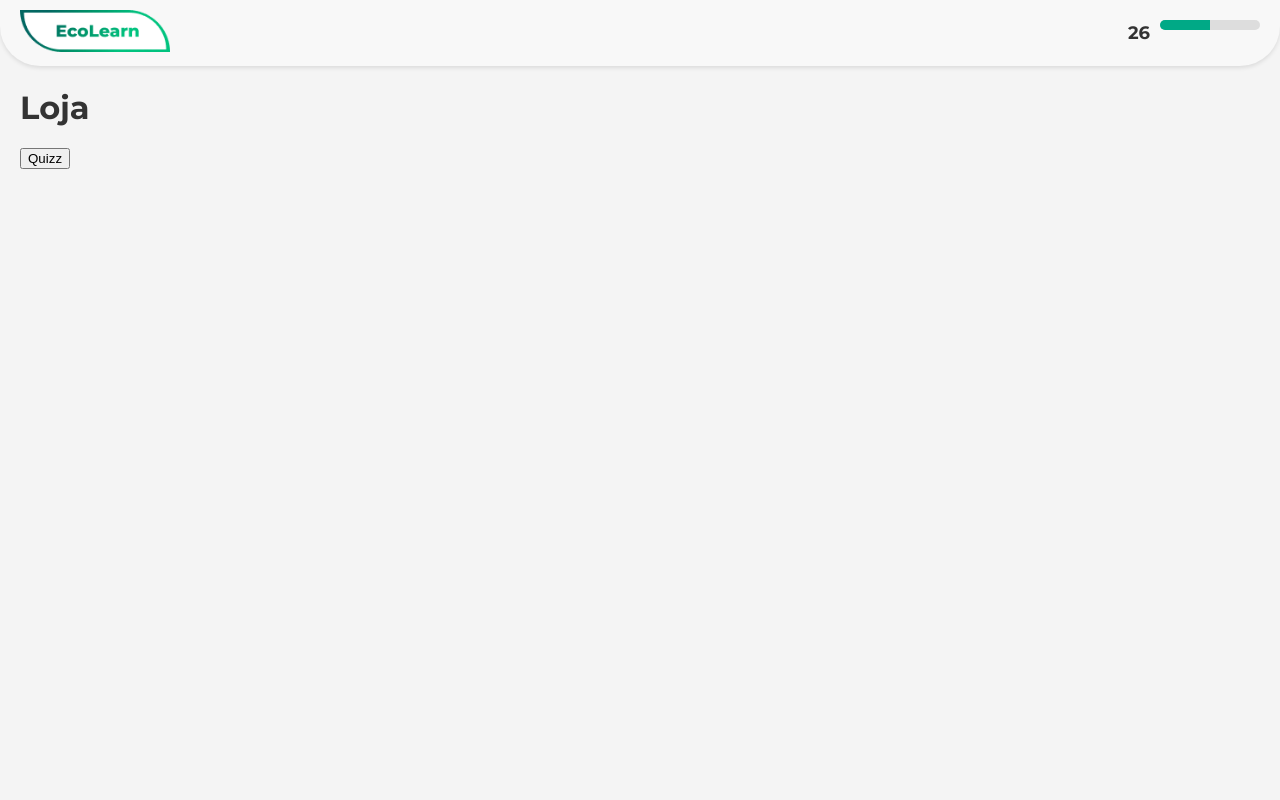
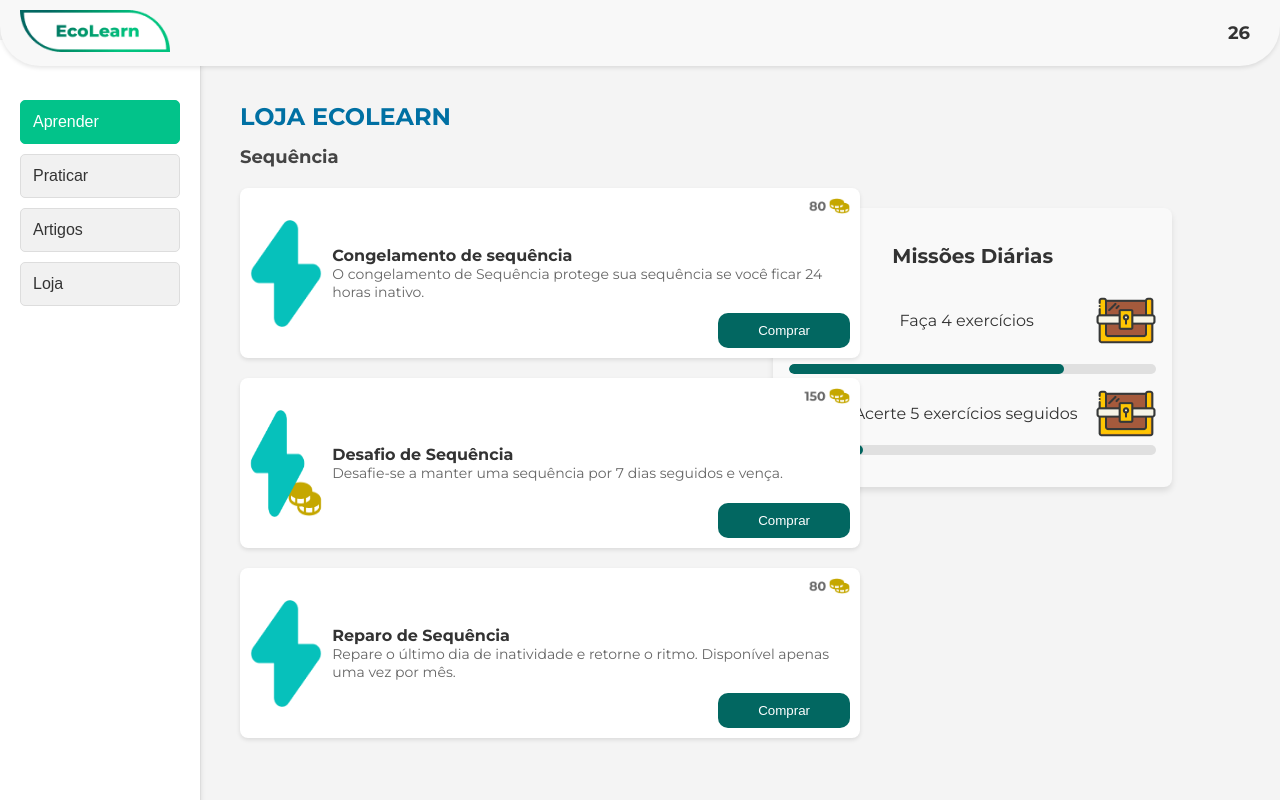
Before and after one commit to Viniware/EcoLearn, a React (Create React App) app in the folder frontend/: page /Loja in a window 1280 px wide. Shown: the top 800 px of the page. Built offline with nearby package versions, Linux system fonts and the light colour scheme.

Commit message:
Criei um layout para a pagina da loja, arquivos `Loja.css`e `Loja.tsx`

```diff
--- a/frontend/src/pages/Loja.css
+++ b/frontend/src/pages/Loja.css
@@ -0,0 +1,150 @@
+/* Container principal */
+.loja-container {
+  display: flex;
+  width: 100%;
+  height: 100vh;
+}
+
+/* Conteúdo da loja */
+.loja-content {
+  flex: 2;
+  margin-left: 200px;
+  padding: 20px;
+}
+
+.loja-title {
+  font-size: 24px;
+  color: #0070a3;
+  margin-bottom: 10px;
+}
+
+.loja-subtitle {
+  font-size: 18px;
+  color: #444;
+  margin-bottom: 20px;
+}
+
+.card-containerr {
+  display: flex;
+  flex-direction: column;
+  gap: 20px;
+}
+
+.cardd {
+  display: flex;
+  position: relative;
+  align-items: center;
+  width: 600px;
+  height: 150px;
+  background-color: white;
+  border-radius: 8px;
+  padding: 10px;
+  box-shadow: 0 2px 4px rgba(0, 0, 0, 0.1);
+}
+
+.card-image-largee {
+  width: 72.25px;
+  height: 107.46px;
+  margin-right: 10px;
+}
+
+.card-infoo {
+  flex: 1;
+  display: flex;
+  flex-direction: column;
+  justify-content: space-between;
+}
+
+.card-infoo h3 {
+  font-size: 16px;
+  color: #333;
+  margin: 0;
+}
+
+.card-infoo p {
+  font-size: 14px;
+  color: #666;
+  margin: 0;
+}
+
+.card-buttonn {
+  position: absolute;
+  background-color: #026761;
+  bottom: 10px; /* Define o espaçamento da parte inferior */
+  right: 10px;
+  color: #fff;
+  border: none;
+  border-radius: 10px;
+  padding: 10px 40px;
+  cursor: pointer;
+  align-self: flex-end; /* Posiciona o botão na direita */
+}
+
+.card-image-smalll {
+  width: 48px;
+  height: 16px;
+  position: absolute;
+  top: 10px;
+  right: 10px;
+}
+
+/* Sidebar para as missões diárias */
+.sidebar-right {
+  flex: 1;
+  margin-left: -200px;
+  margin-right: 100px;
+  margin-top: 20px;
+  display: flex;
+  flex-direction: column;
+  align-items: flex-start; /* Alinha ao topo esquerdo */
+  justify-content: flex-start;
+  max-width: 400px; /* Limita a largura da sidebar */
+  height: auto; /* Ajusta a altura dinamicamente */
+}
+
+/* Missões diárias */
+.daily-missions {
+  width: 100%; /* Usa a largura total da sidebar */
+  padding: 16px;
+  border-radius: 8px;
+  background-color: #f9f9f9;
+  box-shadow: 0px 4px 6px rgba(0, 0, 0, 0.1);
+}
+
+.daily-missions h3 {
+  font-size: 20px;
+  margin-bottom: 16px;
+  text-align: center;
+}
+
+.mission-item {
+  margin-bottom: 16px;
+}
+
+.mission-header {
+  display: flex;
+  align-items: center;
+  justify-content: space-between;
+}
+
+.mission-header p {
+  font-size: 16px;
+  margin: 0 -38px;
+  flex: 1;
+  text-align: center;
+}
+
+.progress-bar {
+  width: 100%;
+  height: 10px;
+  background-color: #e0e0e0;
+  border-radius: 5px;
+  overflow: hidden;
+}
+
+.progress-bar-fill {
+  height: 100%;
+  background-color: #026761;
+  border-radius: 5px;
+  transition: width 0.3s ease;
+}
--- a/frontend/src/pages/Loja.tsx
+++ b/frontend/src/pages/Loja.tsx
@@ -1,15 +1,117 @@
 import React from "react";
-import { Link } from "react-router-dom";
 import Sidebar from "../components/Sidebar";
+import "./Loja.css";
+import RaioNormal from "../assets/RaioNormal.png";
+import RaioMoeda from "../assets/RaioMoeda.png";
+import Moeda80 from "../assets/Moeda80.png";
+import Moeda150 from "../assets/Moeda120.png";
+import medalha from "../assets/Group.png";
+import raio from "../assets/hugeicons_energy.png";
+import bau from "../assets/image 11.png";
 
 const Loja: React.FC = () => {
   return (
-    <div>
-      <h1>Loja</h1>
-      {/* Link para navegar até a página do Quizz */}
-      <Link to="/quizz">
-        <button>Quizz</button>
-      </Link>
+    <div className="loja-container">
+      <Sidebar />
+      <div className="loja-content">
+        <h1 className="loja-title">LOJA ECOLEARN</h1>
+        <h2 className="loja-subtitle">Sequência</h2>
+        <div className="main-content" style={{ display: "flex" }}>
+          {/* Cards principais */}
+          <div className="card-containerr" style={{ flex: 2 }}>
+            {/* Card 1 */}
+            <div className="cardd">
+              <img
+                src={RaioNormal}
+                alt="Congelamento de sequência"
+                className="card-image-largee"
+              />
+              <div className="card-infoo">
+                <h3>Congelamento de sequência</h3>
+                <p>
+                  O congelamento de Sequência protege sua sequência se você
+                  ficar 24 horas inativo.
+                </p>
+                <button className="card-buttonn">Comprar</button>
+              </div>
+              <img src={Moeda80} alt="Moeda 80" className="card-image-smalll" />
+            </div>
+
+            {/* Card 2 */}
+            <div className="cardd">
+              <img
+                src={RaioMoeda}
+                alt="Desafio de Sequência"
+                className="card-image-largee"
+              />
+              <div className="card-infoo">
+                <h3>Desafio de Sequência</h3>
+                <p>
+                  Desafie-se a manter uma sequência por 7 dias seguidos e vença.
+                </p>
+                <button className="card-buttonn">Comprar</button>
+              </div>
+              <img
+                src={Moeda150}
+                alt="Moeda 150"
+                className="card-image-smalll"
+              />
+            </div>
+
+            {/* Card 3 */}
+            <div className="cardd">
+              <img
+                src={RaioNormal}
+                alt="Reparo de Sequência"
+                className="card-image-largee"
+              />
+              <div className="card-infoo">
+                <h3>Reparo de Sequência</h3>
+                <p>
+                  Repare o último dia de inatividade e retorne o ritmo.
+                  Disponível apenas uma vez por mês.
+                </p>
+                <button className="card-buttonn">Comprar</button>
+              </div>
+              <img src={Moeda80} alt="Moeda 80" className="card-image-smalll" />
+            </div>
+          </div>
+
+          {/*O problema ta pra cima Missões diárias */}
+          <div className="sidebar-right">
+            <div className="daily-missions">
+              <h3>Missões Diárias</h3>
+              <div className="mission-item">
+                <div className="mission-header">
+                  <img src={raio} alt="Raio" className="mission-icon" />
+                  <p>Faça 4 exercícios</p>
+                  <img src={bau} alt="Baú" className="mission-icon" />
+                </div>
+                <div className="progress-bar">
+                  <div
+                    className="progress-bar-fill"
+                    style={{ width: "75%" }}
+                  ></div>
+                </div>
+              </div>
+
+              <div className="mission-item">
+                <div className="mission-header">
+                  <img src={medalha} alt="Medalha" className="mission-icon" />
+                  <p>Acerte 5 exercícios seguidos</p>
+                  <img src={bau} alt="Baú" className="mission-icon" />
+                </div>
+                <div className="progress-bar">
+                  <div
+                    className="progress-bar-fill"
+                    style={{ width: "20%" }}
+                  ></div>
+                </div>
+              </div>
+            </div>
+          </div>
+        </div>
+      </div>
     </div>
   );
 };
```
